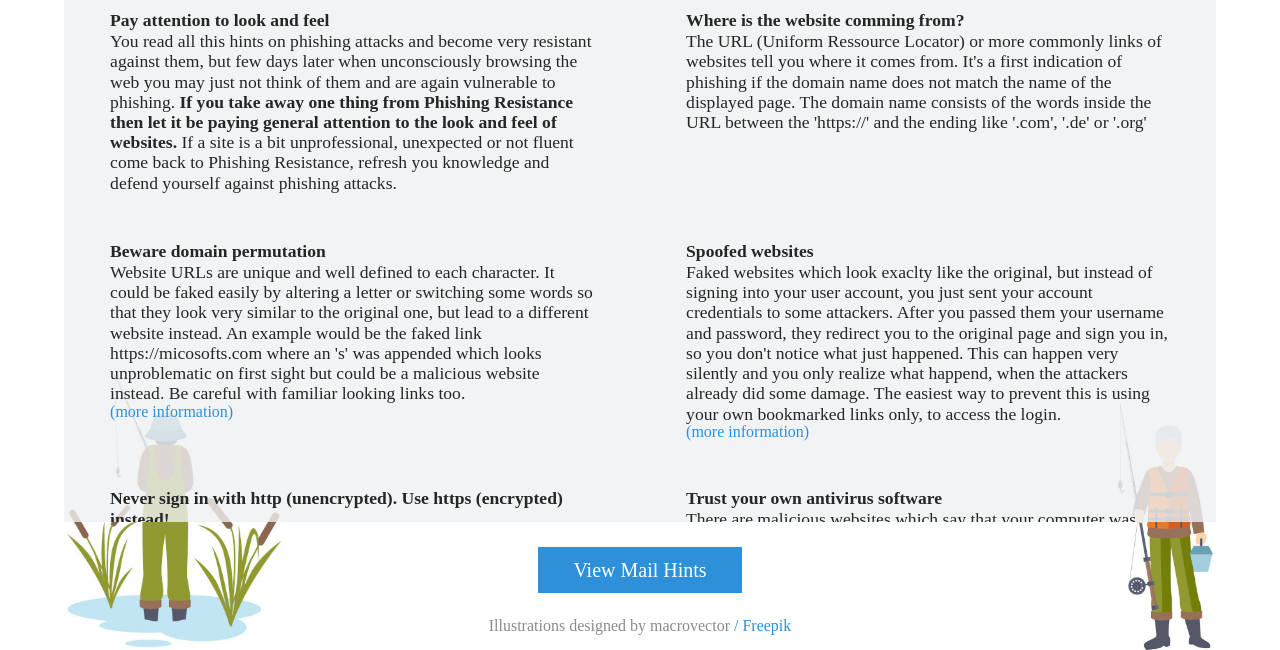
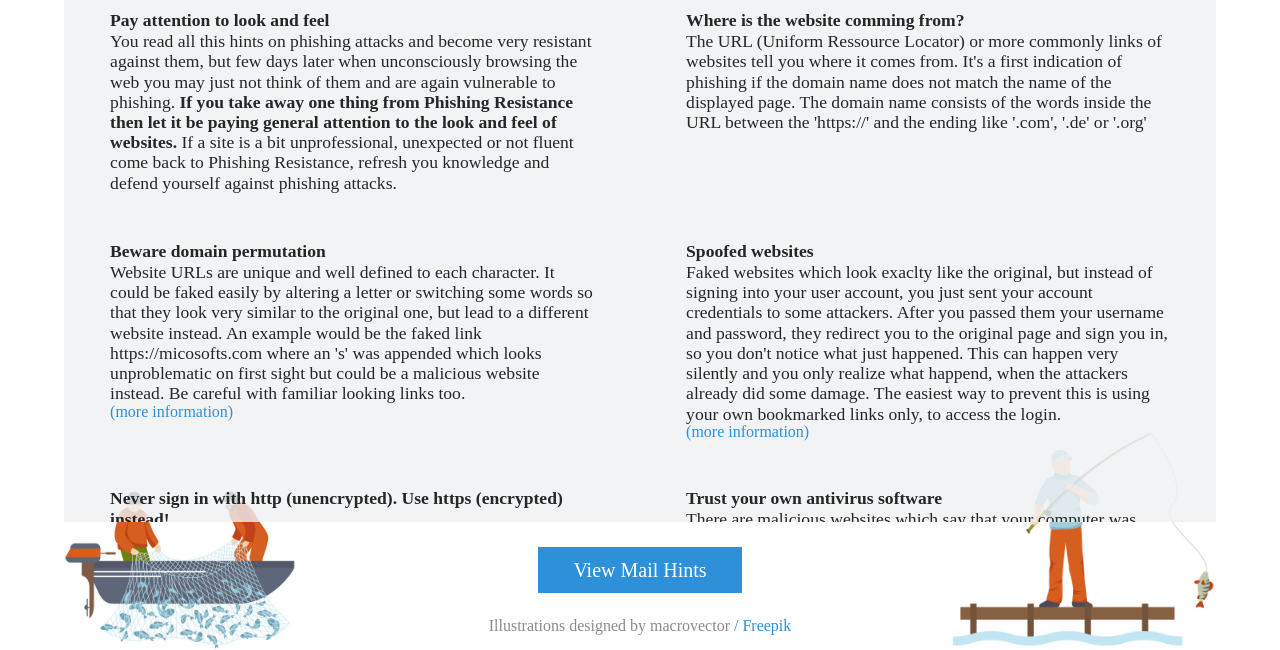
Before and after one commit to Lukas-Krickl/Phishing-Resistance, a plain HTML site: page sites/en/increase_resistance.html in a window 1280 px wide. Shown: the part 150-800 px from the top of the page. Drawn offline with Linux system fonts and the light colour scheme; a web font is replaced by a local one.

Commit message:
updated images

```diff
--- a/sites/en/increase_resistance.html
+++ b/sites/en/increase_resistance.html
@@ -63,8 +63,8 @@
       <footer>Illustrations designed by macrovector<a href="http://www.freepik.com"> / Freepik</a></footer>
     </div>
     <div class="illustrations">
-      <img src="../../assets/illustrations/fisher4.jpg" height="280px" alt=" ">
-      <img src="../../assets/illustrations/fisher13.jpg" height="250px" alt=" ">
+      <img src="../../assets/illustrations/fisher8.jpg" height="160px" alt=" ">
+      <img src="../../assets/illustrations/fisher16.jpg" height="220px" alt=" ">
     </div>
     <script defer type="text/javascript" src="../../js/main_script.js"></script>
     <script defer type="text/javascript" src="../../js/config.js"></script>
```
Also changed, not shown: assets/illustrations/fisher16.jpg (added).
